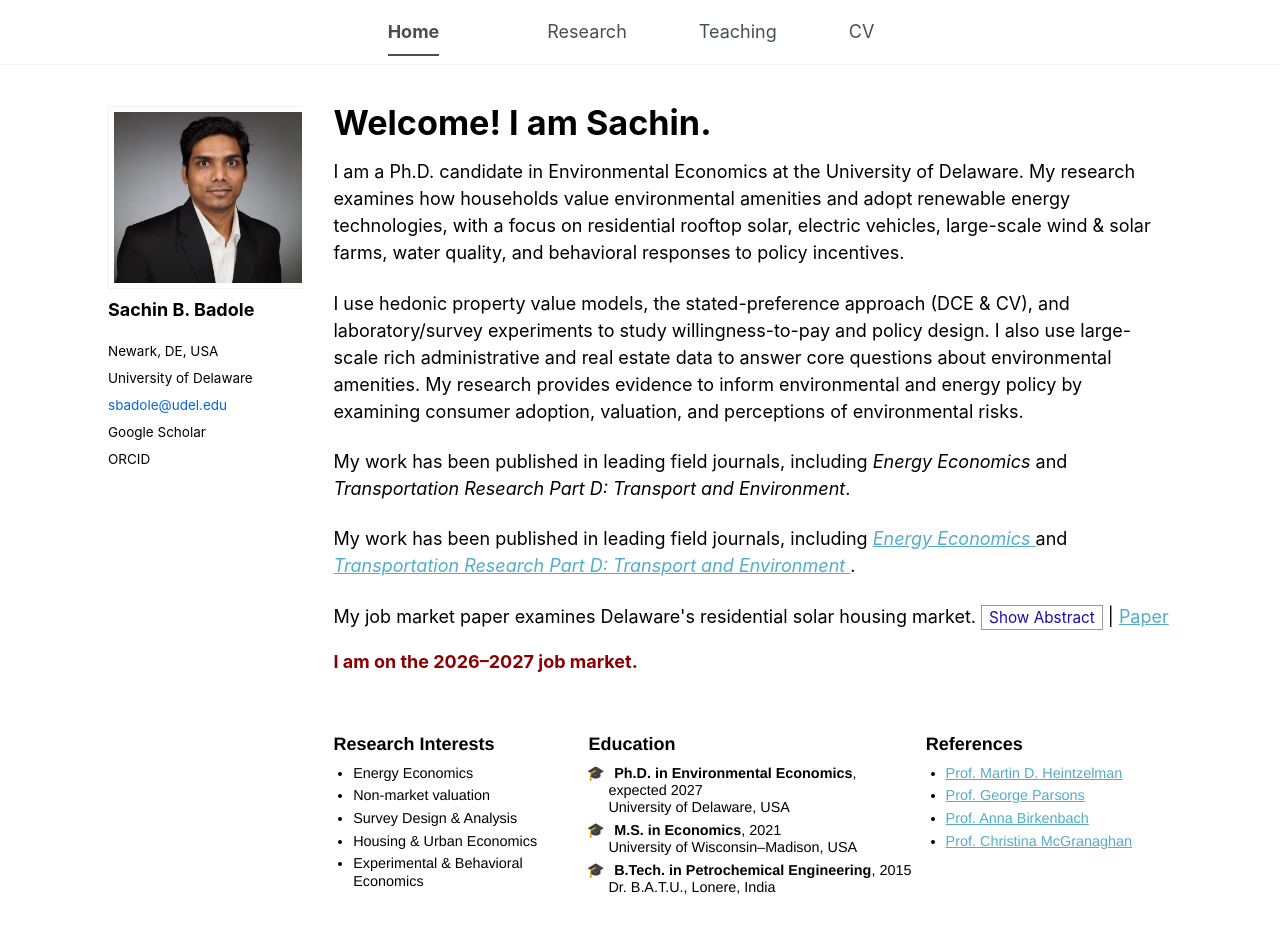
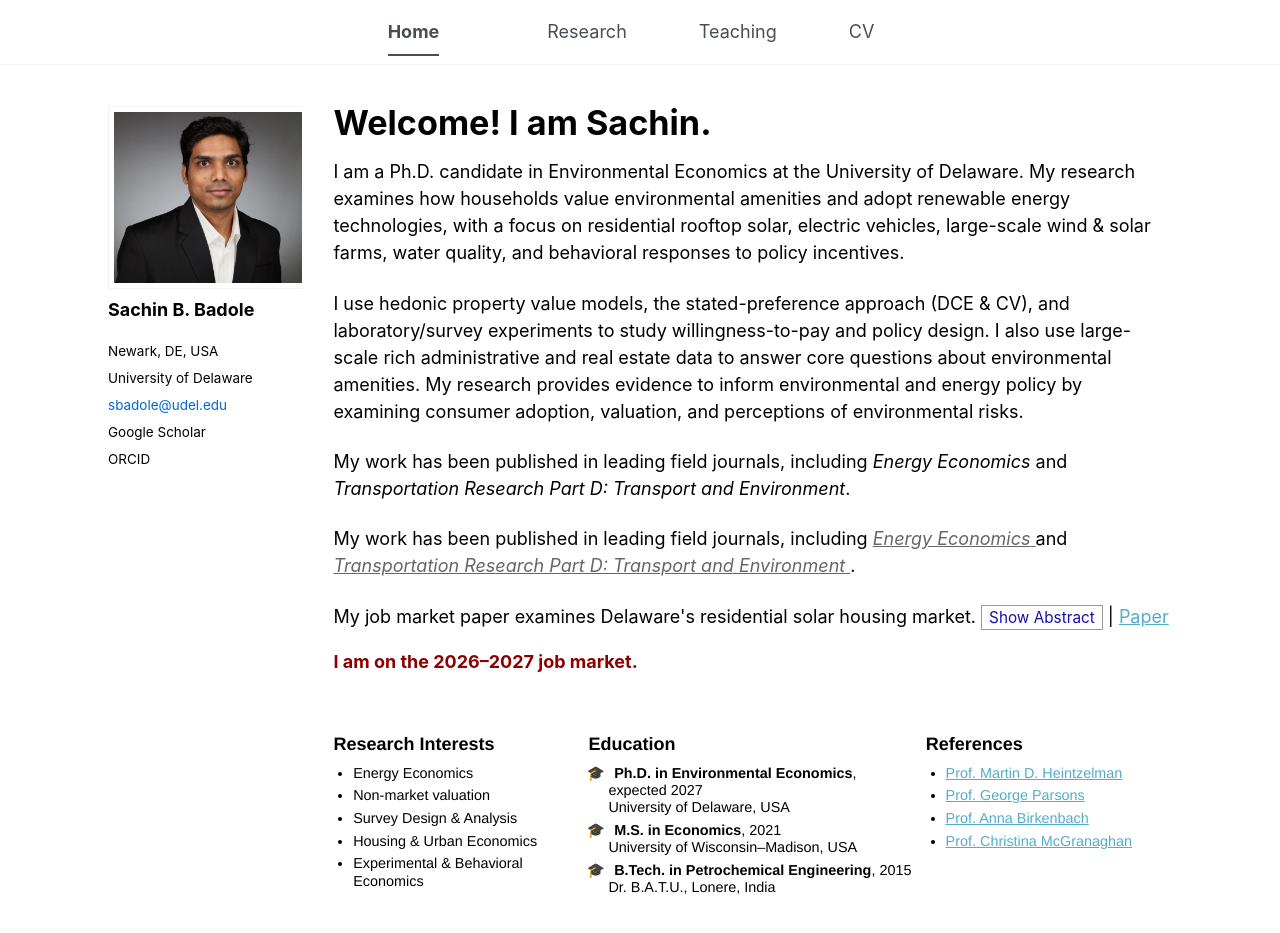
Before and after one commit to sachin-b-badole/sachin-b-badole.github.io, a Jekyll site: the page built from _pages/about.md, in a window 1280 px wide and 1100 px high. Shown: the top 933 px of the window. Built offline with Jekyll 4.4.1, drawn with Linux system fonts in a browser that asks for light colours.

Commit message:
Update custom.css

```diff
--- a/assets/css/custom.css
+++ b/assets/css/custom.css
@@ -612,3 +612,17 @@
   line-height: 1.4;
   text-align: justify;
 }
+
+
+
+/* Journal Link color*/
+
+.journal-link {
+  color: #666666;
+  text-decoration: none;
+}
+
+.journal-link:hover {
+  color: #000000;
+  text-decoration: underline;
+}
```
